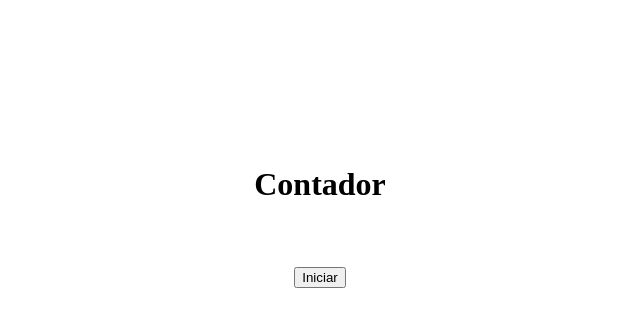
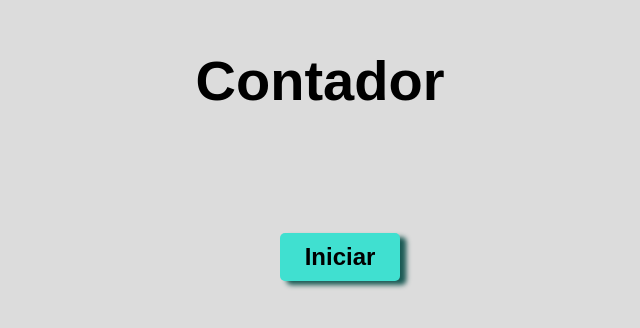
Before and after one commit to CandelarioRamosj/contador, a plain HTML site: page index.html in a window 1280 px wide. Shown: the part 112-440 px from the top of the page, without its empty margins (320-960 px from the left). Drawn offline with Linux system fonts and the light colour scheme.

Commit message:
estilos css se actualizaron los estilos dentro del css

```diff
--- a/index.html
+++ b/index.html
@@ -8,7 +8,7 @@
 			<h1>Contador</h1>
 			<h4 id="contador"></h4>
 			<div>
-				<button type="button" onclick="iniciar();" id="iniciar">Iniciar</button>
+				<button class="button-inicio" type="button" onclick="iniciar();" id="iniciar">Iniciar</button>
 				<button hidden type="button" onclick="decrementar();" id="decrementar">Decrementar</button>
 				<button hidden type="button" onclick="reiniciar();" id="reiniciar">Reiniciar</button>
 				<button hidden type="button" onclick="incrementar();" id="incrementar">Incrementar</button>
--- a/style.css
+++ b/style.css
@@ -1,7 +1,55 @@
+* {
+    font-family: sans-serif;
+    padding: 0;
+    margin: 0;
+}
+
+body {
+    background-color: gainsboro;
+}
+
 main {
-    min-height: 80vh;
+    margin-top: 20vh;
     display: flex;
     justify-content: center;
     align-items: center;
     flex-direction: column;
 }
+
+h1 {
+    font-size: 7vh;
+}
+
+#contador {
+    margin-top: 5vh;
+    font-size: 7vh;
+}
+
+div {
+    margin-top: 10vh;
+}
+
+.button-inicio {
+    width: 15vh;
+    font-size: 3vh;
+}
+
+button {
+    width: 20vh;
+    margin-left: 5vh;
+    height: 6vh;
+    font-size: 2.5vh;
+    font-weight: bold;
+    border: none;
+    background-color: turquoise;
+    border-radius: 5px;
+    box-shadow: 0.8vh 0.5vh 5px rgb(26, 90, 84);
+}
+
+button:hover {
+    background-color: rgb(57, 194, 180);
+}
+
+button:active {
+    background-color: rgb(51, 180, 167);
+}
```
